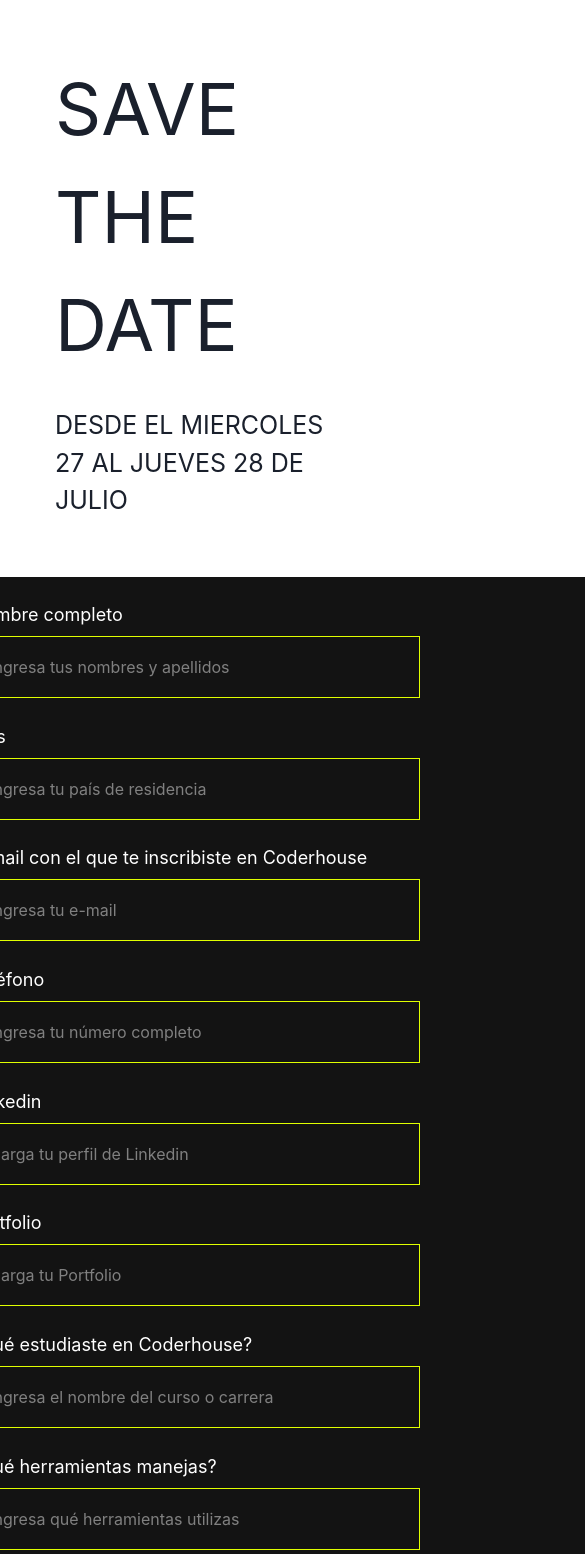
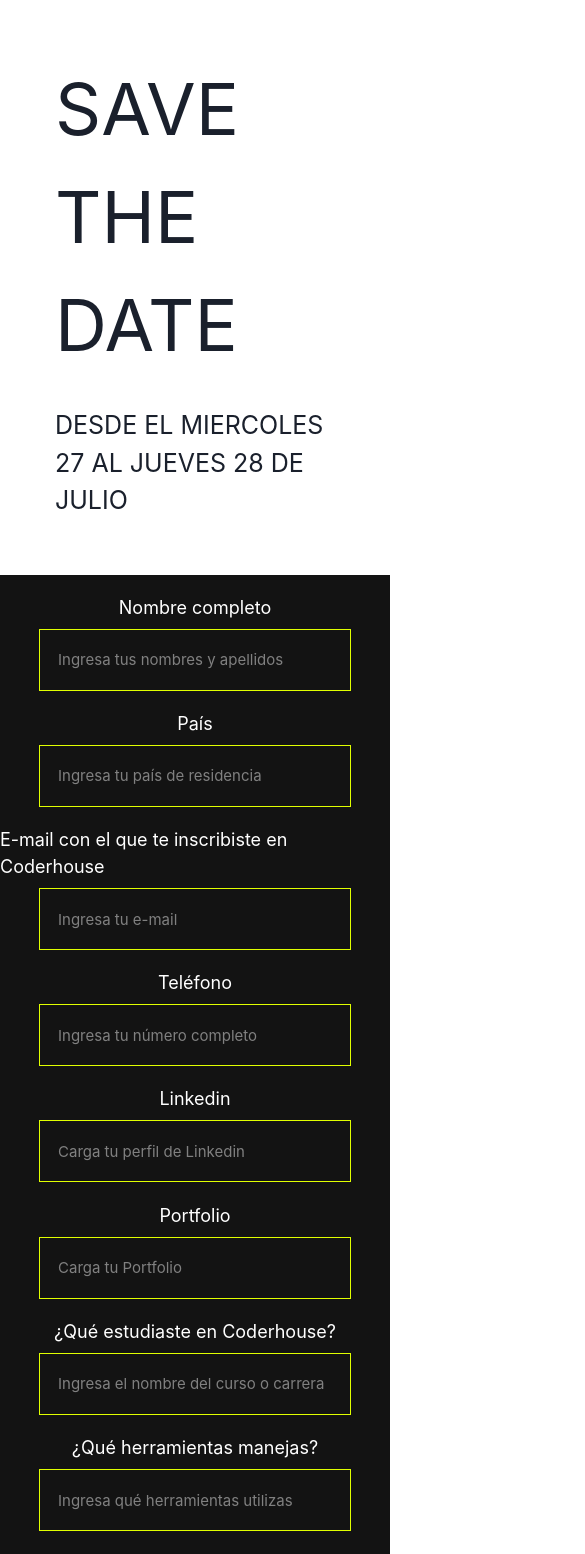
Before and after one commit to MarceloYevenesM/talent-week-2022, a React (Create React App) app: page / in a window 390 px wide. Shown: the top 1554 px of the page, 585 px wide, since content can reach past the window. Built offline with nearby package versions, Linux system fonts and the light colour scheme.

Commit message:
refactor: responsive

```diff
--- a/src/components/ContainerRegistration.js
+++ b/src/components/ContainerRegistration.js
@@ -1,7 +1,7 @@
 import React from "react";
 import { Flex, Text } from "@chakra-ui/react";
+import "../styles/form.css";
 import Form from "./Form";
-import "../styles/form.css";
 
 const ContainerRegistration = () => {
   return (
--- a/src/styles/form.css
+++ b/src/styles/form.css
@@ -1,5 +1,6 @@
 .formContainer {
   background-image: url("../assets/Inscripcion.png");
+  overflow: hidden;
 }
 
 .form {
@@ -28,4 +29,45 @@
 .carrusel {
   color: #e0ff00;
   font-size: 40px;
+
 }
+
+@media (max-width: 915px) {
+  .form{
+    width: 100%;
+    height: 1600px;
+    box-shadow: none;
+    border: none;
+  }
+
+  .containerInput{
+    width: 100%;
+    display: flex;
+    flex-direction: column;
+    align-items: center;
+    justify-content: center;
+  }
+
+  .input {
+    width: 80%;
+
+  }
+}
+
+
+@media (max-width: 400px) {
+
+  .formContainer{
+    font-size: 16px;
+  }
+
+  .containerInput{
+    font-size: 12px;
+  }
+
+  .input {
+    width: 80%;
+    font-size: 15px;
+  }
+
+}
```
